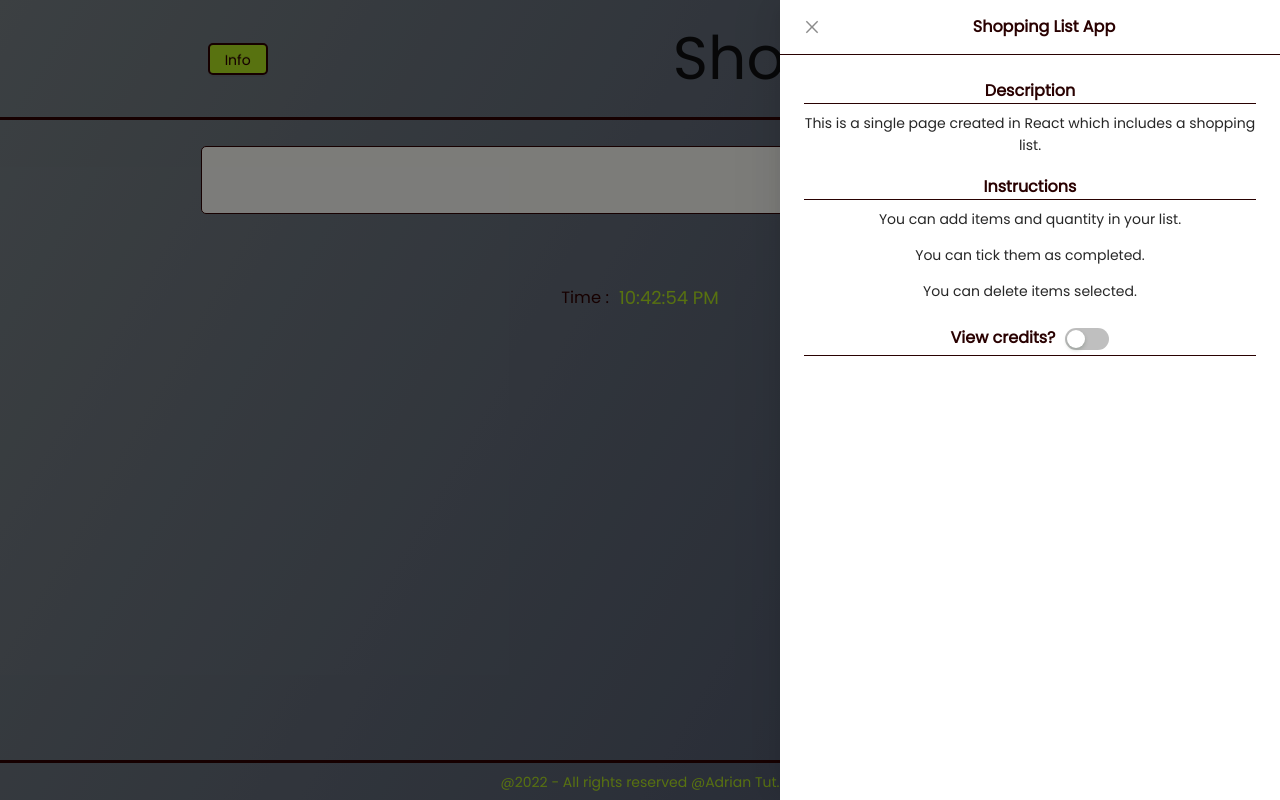
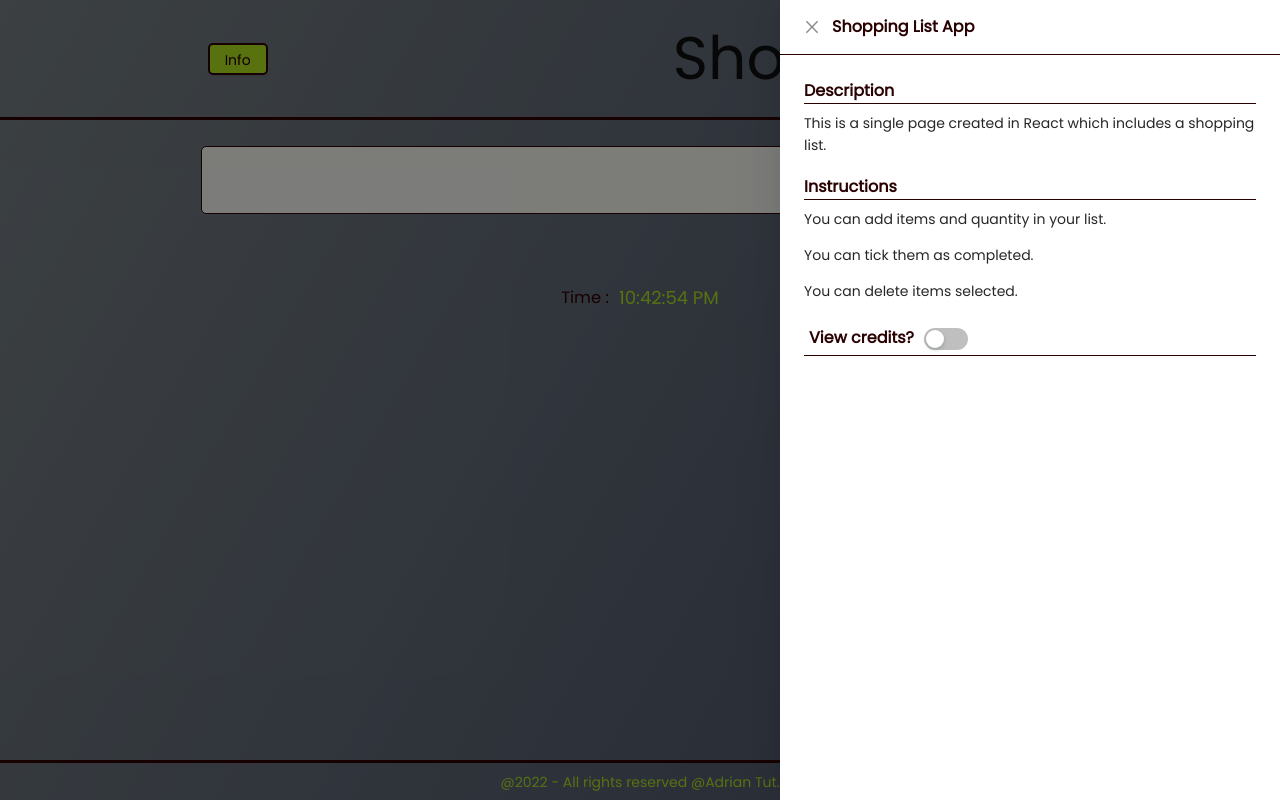
Before and after one commit to Adriantutuianu/shopping-list-app, a React (Create React App) app: page / in a window 1280 px wide. Both pictures are taken after a click on the button "Info". Built offline with nearby package versions, Linux system fonts and the light colour scheme.

Commit message:
Conditional rendering of text

```diff
--- a/src/components/Info.js
+++ b/src/components/Info.js
@@ -29,7 +29,6 @@ const Info = () => {
 
       <Drawer
         title="Shopping List App"
-        style={{ textAlign: "center" }}
         headerStyle={{ borderBottom: " 1px solid var(--secondary-color)" }}
         placement="right"
         width={500}
@@ -69,7 +68,7 @@ const Info = () => {
           }}
           level={5}
         >
-          View credits?
+          {!switchValue ? "View credits?" : "Hide credits?"}
           <Switch
             onChange={onChangeSwitch}
             style={{ marginLeft: "10px" }}
```
